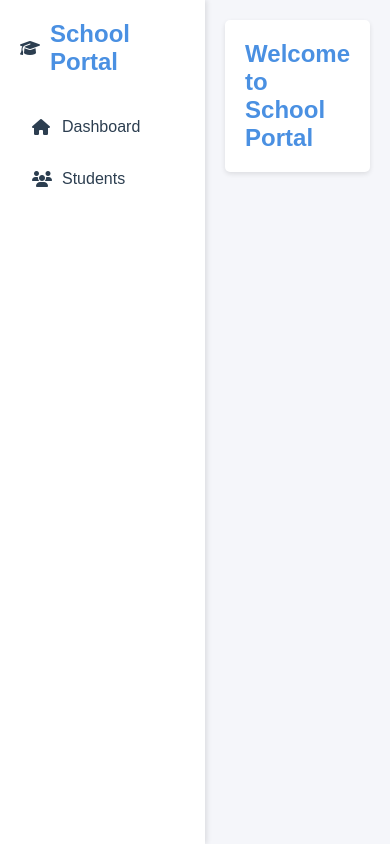
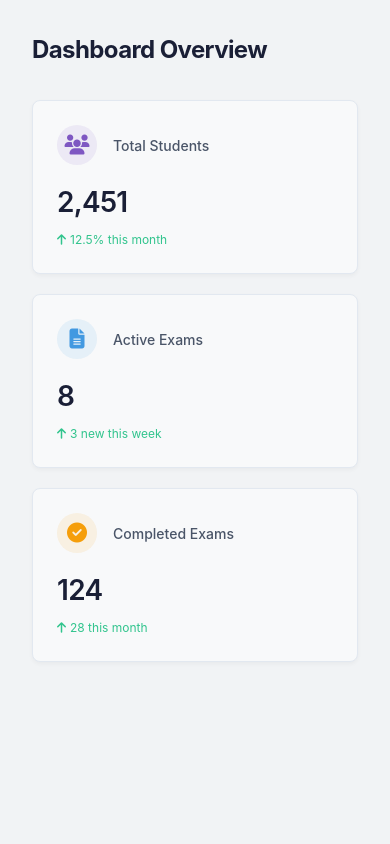
Before and after one commit to dadyutenga/Tanzania-Alevel-Olevel-results-management-system, a CodeIgniter 4 app: the page made by app/Views/dashboard.php in a window 390 px wide. Run offline with PHP 8.4 and a stand-in for CodeIgniter, Linux system fonts and the light colour scheme; the template is opened without the code that fills it, so the values that code supplies are empty; some libraries are stand-ins or nearby versions.

Commit message:
Refactor dashboard and student views with modern color scheme and responsive design; update sidebar and main content structure for improved usability

```diff
--- a/app/Views/dashboard.php
+++ b/app/Views/dashboard.php
@@ -3,14 +3,24 @@
 <head>
     <meta charset="UTF-8">
     <meta name="viewport" content="width=device-width, initial-scale=1.0">
-    <title>School Dashboard</title>
+    <title>Exam Results Management System</title>
     <link rel="stylesheet" href="https://cdnjs.cloudflare.com/ajax/libs/font-awesome/6.4.0/css/all.min.css">
     <style>
+        /* Modern Color Scheme */
         :root {
-            --primary-color: #4a90e2;
-            --secondary-color: #f5f6fa;
-            --text-color: #2c3e50;
-            --border-color: #dcdde1;
+            --primary: #f8f9fa;
+            --primary-dark: #f1f3f5;
+            --secondary: #e9ecef;
+            --accent: #1a1f36;
+            --accent-light: #2d3748;
+            --text-primary: #1a1f36;
+            --text-secondary: #4a5568;
+            --border: #e2e8f0;
+            --success: #31c48d;
+            --warning: #f59e0b;
+            --danger: #e53e3e;
+            --shadow: 0 2px 4px rgba(0, 0, 0, 0.04);
+            --radius: 8px;
         }
 
         * {
@@ -20,107 +30,264 @@
         }
 
         body {
-            font-family: 'Arial', sans-serif;
-            background-color: var(--secondary-color);
-            color: var(--text-color);
+            font-family: 'Inter', -apple-system, BlinkMacSystemFont, sans-serif;
+            font-size: 0.925rem;
+            background-color: var(--primary-dark);
+            color: var(--text-primary);
+            line-height: 1.5;
         }
 
         .dashboard {
-            display: flex;
+            display: grid;
+            grid-template-columns: 250px 1fr;
             min-height: 100vh;
         }
 
+        /* Sidebar */
         .sidebar {
+            background-color: var(--accent);
+            color: var(--primary);
+            padding: 2rem 1rem;
+            position: fixed;
             width: 250px;
-            background-color: white;
-            padding: 20px;
-            box-shadow: 2px 0 5px rgba(0,0,0,0.1);
+            height: 100vh;
+            overflow-y: auto;
         }
 
         .sidebar-header {
             display: flex;
             align-items: center;
-            margin-bottom: 30px;
+            margin-bottom: 2rem;
+            padding-bottom: 1rem;
+            border-bottom: 1px solid rgba(255, 255, 255, 0.1);
+        }
+
+        .sidebar-header i {
+            font-size: 2rem;
+            margin-right: 0.75rem;
+            opacity: 0.9;
         }
 
         .sidebar-header h2 {
-            font-size: 1.5rem;
-            color: var(--primary-color);
-            margin-left: 10px;
+            font-size: 1.25rem;
+            letter-spacing: -0.025em;
         }
 
-        .nav-menu {
+        .sidebar-menu {
             list-style: none;
+            margin-top: 2rem;
         }
 
-        .nav-item {
-            margin-bottom: 10px;
+        .sidebar-menu li {
+            margin-bottom: 0.5rem;
         }
 
-        .nav-link {
+        .sidebar-menu a {
             display: flex;
             align-items: center;
-            padding: 12px;
-            color: var(--text-color);
+            padding: 0.675rem 1rem;
+            color: rgba(255, 255, 255, 0.6);
             text-decoration: none;
-            border-radius: 5px;
-            transition: background-color 0.3s;
+            border-radius: var(--radius);
+            transition: all 0.3s ease;
+            font-size: 0.875rem;
         }
 
-        .nav-link:hover {
-            background-color: var(--secondary-color);
-            color: var(--primary-color);
+        .sidebar-menu a:hover, .sidebar-menu a.active {
+            background-color: rgba(255, 255, 255, 0.08);
+            color: rgba(255, 255, 255, 0.9);
         }
 
-        .nav-link i {
-            margin-right: 10px;
-            width: 20px;
+        .sidebar-menu i {
+            margin-right: 0.75rem;
+            font-size: 1.2rem;
         }
 
+        /* Main Content */
         .main-content {
-            flex: 1;
-            padding: 20px;
+            grid-column: 2;
+            padding: 2rem;
+            background-color: var(--primary-dark);
         }
 
         .header {
-            background-color: white;
-            padding: 20px;
-            border-radius: 5px;
-            margin-bottom: 20px;
-            box-shadow: 0 2px 5px rgba(0,0,0,0.1);
+            display: flex;
+            justify-content: space-between;
+            align-items: center;
+            margin-bottom: 2rem;
         }
 
         .header h1 {
-            color: var(--primary-color);
-            font-size: 24px;
+            font-size: 1.5rem;
+            letter-spacing: -0.025em;
         }
+
+        /* Responsive */
+        @media (max-width: 1024px) {
+            .dashboard {
+                grid-template-columns: 1fr;
+            }
+
+            .sidebar {
+                display: none;
+            }
+
+            .main-content {
+                grid-column: 1;
+            }
+        }
+
+        /* Modern Dashboard Stats */
+        .dashboard-stats {
+            display: grid;
+            grid-template-columns: repeat(auto-fit, minmax(240px, 1fr));
+            gap: 1.25rem;
+            margin-top: 1.5rem;
+        }
+
+        .stat-card {
+            background: var(--primary);
+            padding: 1.5rem;
+            border-radius: var(--radius);
+            box-shadow: var(--shadow);
+            border: 1px solid var(--border);
+            transition: transform 0.2s ease, box-shadow 0.2s ease;
+        }
+
+        .stat-card:hover {
+            transform: translateY(-2px);
+            box-shadow: 0 4px 6px rgba(0, 0, 0, 0.08);
+        }
+
+        .stat-card-header {
+            display: flex;
+            align-items: center;
+            margin-bottom: 1rem;
+        }
+
+        .stat-card-icon {
+            width: 2.5rem;
+            height: 2.5rem;
+            display: flex;
+            align-items: center;
+            justify-content: center;
+            border-radius: 50%;
+            margin-right: 1rem;
+            font-size: 1.25rem;
+        }
+
+        .stat-card-title {
+            font-size: 0.875rem;
+            color: var(--text-secondary);
+            margin: 0;
+            font-weight: 500;
+        }
+
+        .stat-card-value {
+            font-size: 1.75rem;
+            font-weight: 600;
+            color: var(--text-primary);
+            margin: 0.5rem 0;
+            letter-spacing: -0.025em;
+        }
+
+        .stat-card-trend {
+            font-size: 0.75rem;
+            color: var(--success);
+            display: flex;
+            align-items: center;
+            gap: 0.25rem;
+        }
+
+        /* Add these new utility classes */
+        .bg-purple-soft { background-color: rgba(126, 87, 194, 0.1); }
+        .text-purple { color: #7e57c2; }
+        .bg-blue-soft { background-color: rgba(66, 153, 225, 0.1); }
+        .text-blue { color: #4299e1; }
+        .bg-orange-soft { background-color: rgba(245, 158, 11, 0.1); }
+        .text-orange { color: #f59e0b; }
     </style>
 </head>
 <body>
     <div class="dashboard">
+        <!-- Sidebar -->
         <div class="sidebar">
             <div class="sidebar-header">
                 <i class="fas fa-graduation-cap"></i>
-                <h2>School Portal</h2>
+                <h2>Exam Results Management</h2>
             </div>
-            <ul class="nav-menu">
-                <li class="nav-item">
-                    <a href="<?= base_url('dashboard') ?>" class="nav-link">
-                        <i class="fas fa-home"></i>
-                        Dashboard
-                    </a>
-                </li>
-                <li class="nav-item">
-                    <a href="<?= base_url('student') ?>" class="nav-link">
-                        <i class="fas fa-users"></i>
-                        Students
-                    </a>
-                </li>
+
+            <ul class="sidebar-menu">
+                <li><a href="<?= base_url('dashboard') ?>" class="active">
+                    <i class="fas fa-home"></i> Dashboard
+                </a></li>
+                <li><a href="<?= base_url('student') ?>">
+                    <i class="fas fa-users"></i> Students
+                </a></li>
+                <li><a href="#">
+                    <i class="fas fa-file-alt"></i> Exams
+                </a></li>
+                <li><a href="#">
+                    <i class="fas fa-chart-bar"></i> Results
+                </a></li>
+                <li><a href="#">
+                    <i class="fas fa-cog"></i> Settings
+                </a></li>
             </ul>
         </div>
+
+        <!-- Main Content -->
         <div class="main-content">
             <div class="header">
-                <h1>Welcome to School Portal</h1>
+                <h1>Dashboard Overview</h1>
+            </div>
+
+            <!-- Dashboard Stats -->
+            <div class="dashboard-stats">
+                <!-- Total Students Card -->
+                <div class="stat-card">
+                    <div class="stat-card-header">
+                        <div class="stat-card-icon bg-purple-soft text-purple">
+                            <i class="fas fa-users"></i>
+                        </div>
+                        <h3 class="stat-card-title">Total Students</h3>
+                    </div>
+                    <div class="stat-card-value">2,451</div>
+                    <div class="stat-card-trend">
+                        <i class="fas fa-arrow-up"></i>
+                        <span>12.5% this month</span>
+                    </div>
+                </div>
+
+                <!-- Active Exams Card -->
+                <div class="stat-card">
+                    <div class="stat-card-header">
+                        <div class="stat-card-icon bg-blue-soft text-blue">
+                            <i class="fas fa-file-alt"></i>
+                        </div>
+                        <h3 class="stat-card-title">Active Exams</h3>
+                    </div>
+                    <div class="stat-card-value">8</div>
+                    <div class="stat-card-trend">
+                        <i class="fas fa-arrow-up"></i>
+                        <span>3 new this week</span>
+                    </div>
+                </div>
+
+                <!-- Completed Exams Card -->
+                <div class="stat-card">
+                    <div class="stat-card-header">
+                        <div class="stat-card-icon bg-orange-soft text-orange">
+                            <i class="fas fa-check-circle"></i>
+                        </div>
+                        <h3 class="stat-card-title">Completed Exams</h3>
+                    </div>
+                    <div class="stat-card-value">124</div>
+                    <div class="stat-card-trend">
+                        <i class="fas fa-arrow-up"></i>
+                        <span>28 this month</span>
+                    </div>
+                </div>
             </div>
         </div>
     </div>
```
Also changed, not shown: app/Views/Student/index.php (+82 -87 lines).
